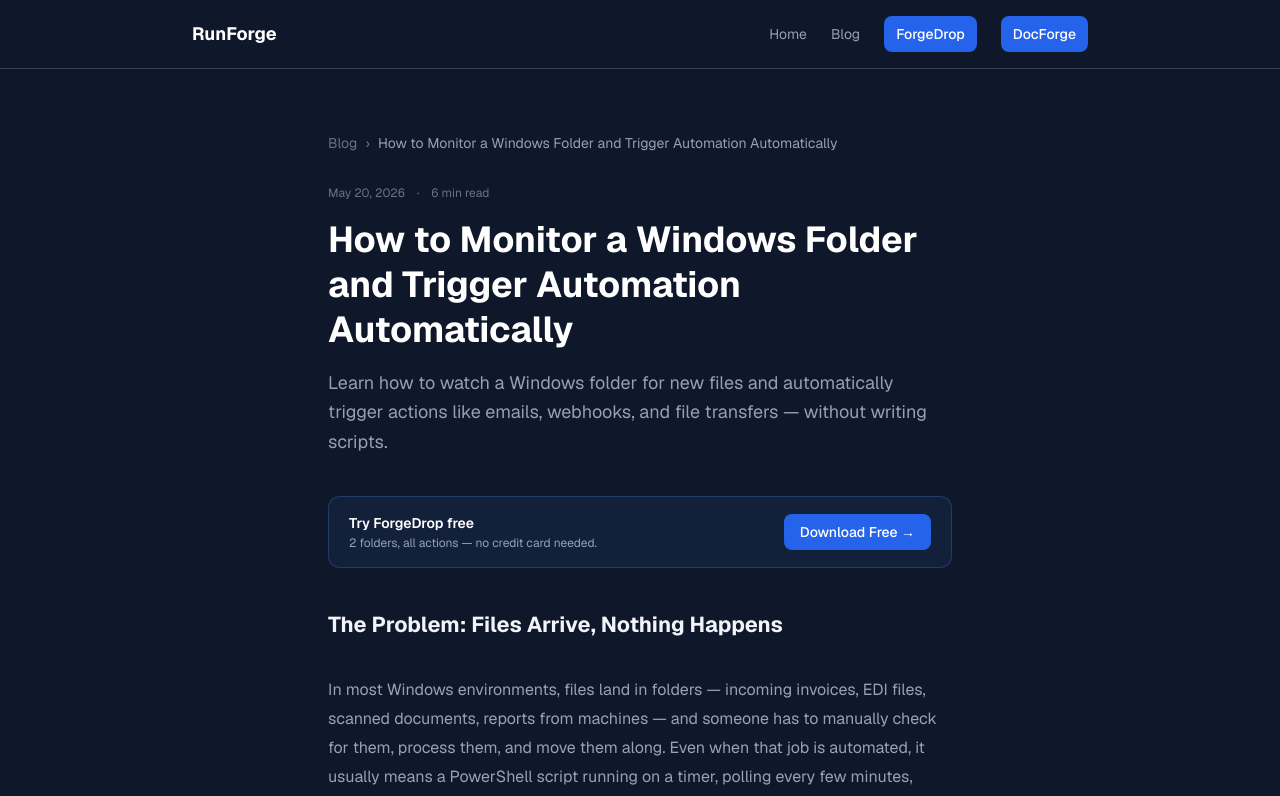
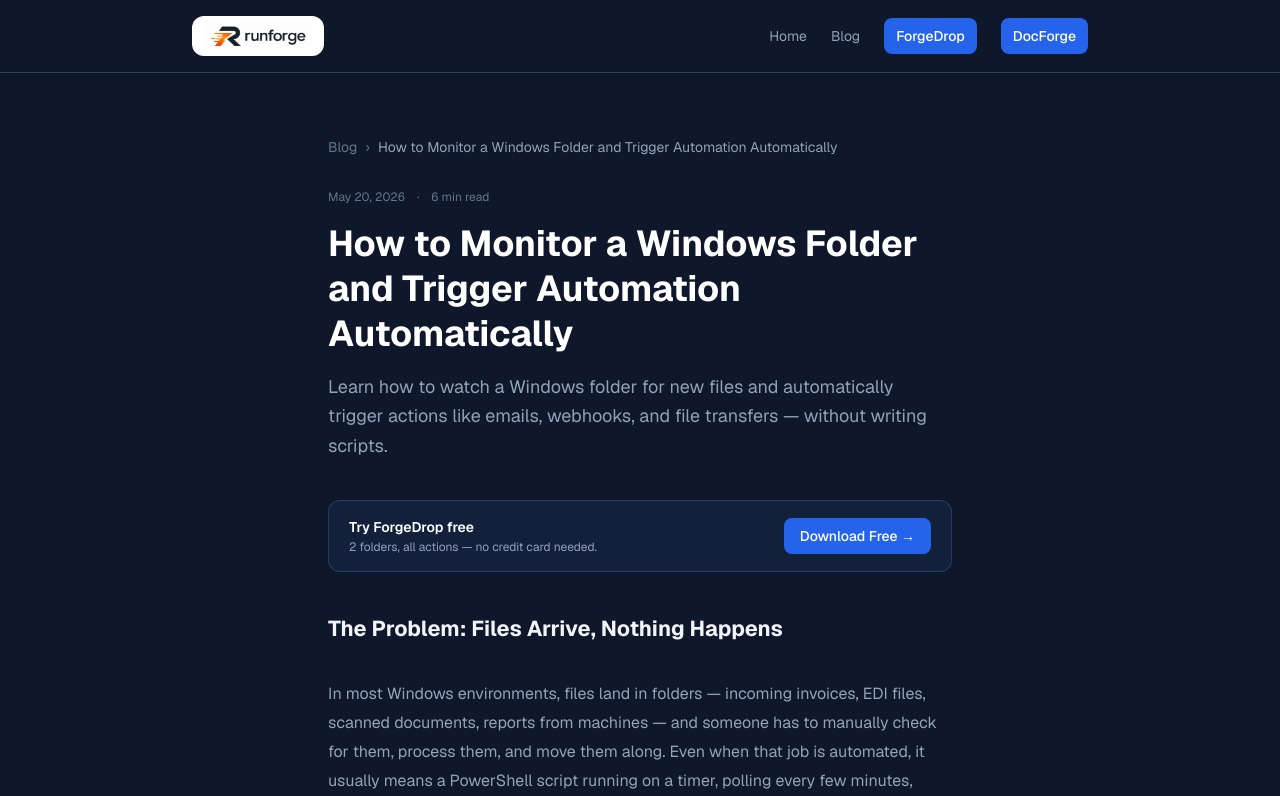
Before and after one commit to trevorjones1989/runforge-site, a Next.js app: page /blog/windows-folder-monitoring-automation in a window 1280 px wide. Shown: the top 796 px of the page. Built offline with nearby package versions, Linux system fonts and the light colour scheme.

Commit message:
Use RunForge logo image in blog nav instead of plain text

```diff
--- a/app/blog/[slug]/page.tsx
+++ b/app/blog/[slug]/page.tsx
@@ -1,5 +1,6 @@
 import type { Metadata } from "next";
 import Link from "next/link";
+import Image from "next/image";
 import { notFound } from "next/navigation";
 import { posts, getPost } from "../posts";
 
@@ -103,8 +104,10 @@
       {/* Nav */}
       <nav className="border-b px-6 py-4" style={{ borderColor: "var(--border)" }}>
         <div className="max-w-4xl mx-auto flex items-center justify-between">
-          <Link href="/" className="text-white font-bold text-lg hover:opacity-80 transition-opacity">
-            RunForge
+          <Link href="/" className="hover:opacity-80 transition-opacity">
+            <div className="bg-white rounded-xl px-3 py-1.5">
+              <Image src="/runforge_logo.png" alt="RunForge" width={120} height={28} className="object-contain" style={{ height: '28px', width: 'auto' }} priority />
+            </div>
           </Link>
           <div className="flex items-center gap-6 text-sm text-slate-400">
             <Link href="/" className="hover:text-white transition-colors">Home</Link>
--- a/app/blog/page.tsx
+++ b/app/blog/page.tsx
@@ -1,5 +1,6 @@
 import type { Metadata } from "next";
 import Link from "next/link";
+import Image from "next/image";
 import { posts } from "./posts";
 
 export const metadata: Metadata = {
@@ -14,8 +15,10 @@
       {/* Nav */}
       <nav className="border-b px-6 py-4" style={{ borderColor: "var(--border)" }}>
         <div className="max-w-4xl mx-auto flex items-center justify-between">
-          <Link href="/" className="text-white font-bold text-lg hover:opacity-80 transition-opacity">
-            RunForge
+          <Link href="/" className="hover:opacity-80 transition-opacity">
+            <div className="bg-white rounded-xl px-3 py-1.5">
+              <Image src="/runforge_logo.png" alt="RunForge" width={120} height={28} className="object-contain" style={{ height: '28px', width: 'auto' }} priority />
+            </div>
           </Link>
           <div className="flex items-center gap-6 text-sm text-slate-400">
             <Link href="/" className="hover:text-white transition-colors">Home</Link>
```
